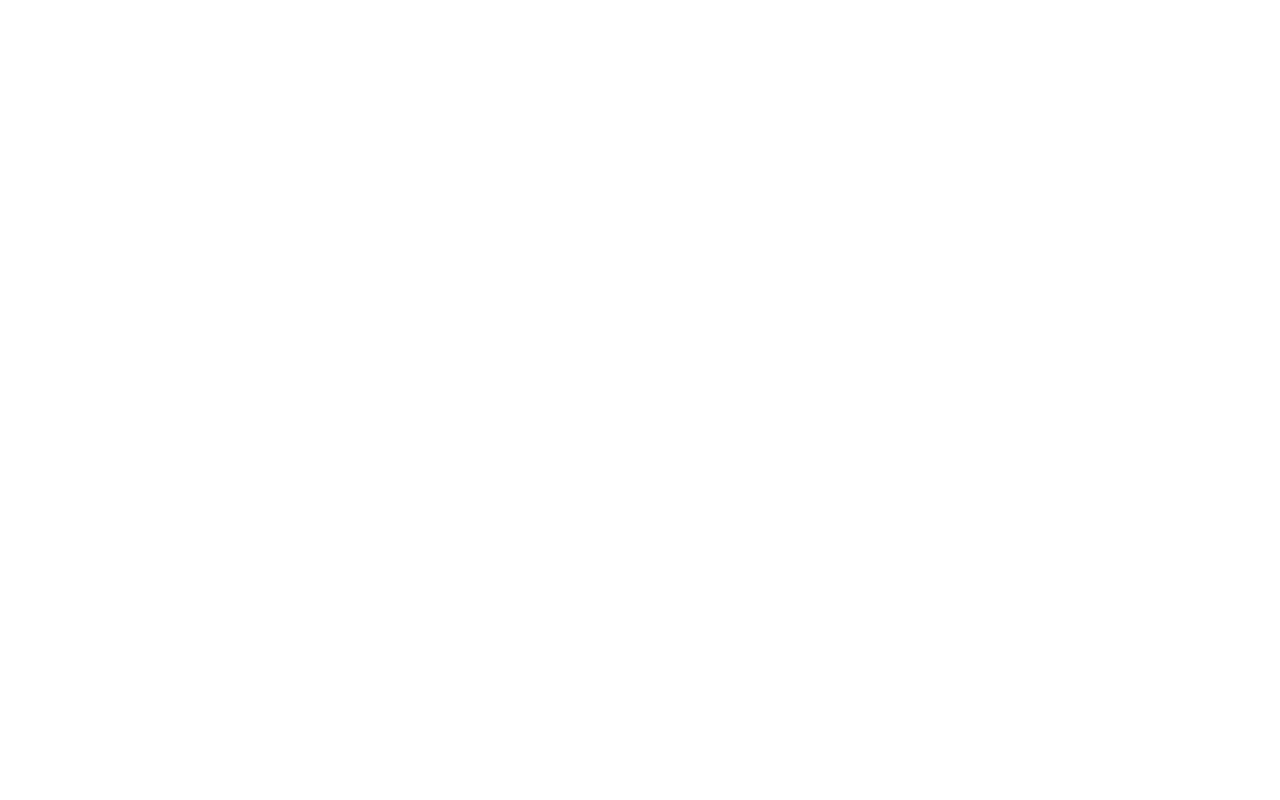
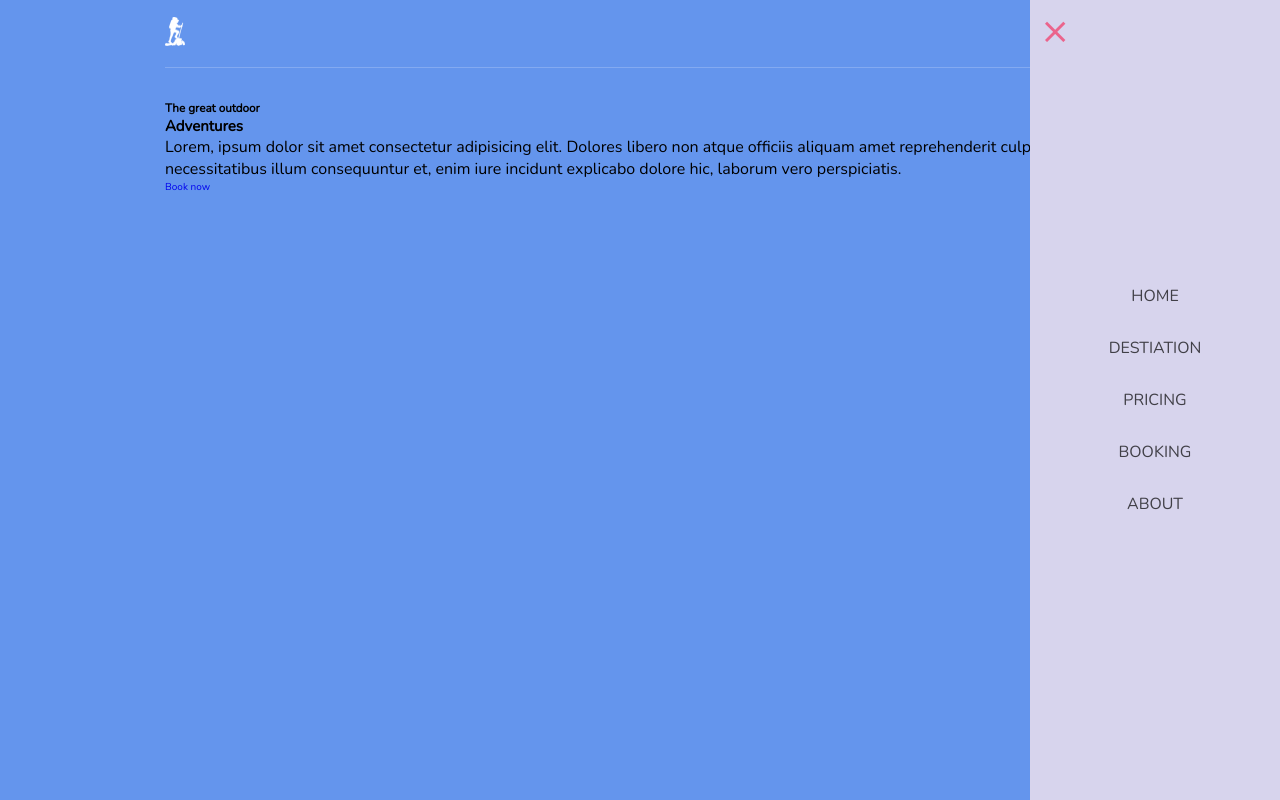
Before and after one commit to lilankaabey/outdoor-adventures, a plain HTML site: page tours/index.html in a window 1280 px wide. Drawn offline with nearby package versions, Linux system fonts and the light colour scheme; a web font is replaced by a local one.

Commit message:
add header n container section and do global styles and header styles

```diff
--- a/tours/index.html
+++ b/tours/index.html
@@ -15,6 +15,53 @@
     <link rel="stylesheet" href="styles.css">
 </head>
 <body>
+    <header>
+        <div class="container">
+            <nav>
+                <div class="nav-brand">
+                    <a href="index.html">
+                        <img src="images/logo.png" alt="Logo">
+                    </a>
+                </div>
+                <div class="menu-icons open">
+                    <i class="icon ion-md-menu"></i>
+                </div>
+                <ul class="nav-list">
+                    <div class="menu-icons close">
+                        <i class="icon ion-md-close"></i>
+                    </div>
+                    <li class="nav-item">
+                        <a href="#" class="nav-link">Home</a>
+                    </li>
+                    <li class="nav-item">
+                        <a href="#" class="nav-link">Destiation</a>
+                    </li>
+                    <li class="nav-item">
+                        <a href="#" class="nav-link">Pricing</a>
+                    </li>
+                    <li class="nav-item">
+                        <a href="#" class="nav-link">Booking</a>
+                    </li>
+                    <li class="nav-item">
+                        <a href="#" class="nav-link">About</a>
+                    </li>
+                </ul>
+            </nav>
+        </div>
+    </header>
+
+    <section class="hero">
+        <div class="container">
+            <div class="main-message">
+                <h3>The great outdoor</h3>
+                <h1>Adventures</h1>
+                <p>Lorem, ipsum dolor sit amet consectetur adipisicing elit. Dolores libero non atque officiis aliquam amet reprehenderit culpa necessitatibus illum consequuntur et, enim iure incidunt explicabo dolore hic, laborum vero perspiciatis.</p>
+                <div class="cta">
+                    <a href="#" class="btn">Book now</a>
+                </div>
+            </div>
+        </div>
+    </section>
 
     <script type="text/javascript" src="scripts.js"></script>
 </body>
--- a/tours/styles.css
+++ b/tours/styles.css
@@ -1 +1,111 @@
-/*Start*/
+/* Global styles */
+*,
+*::before,
+*::after{
+    margin: 0;
+    padding: 0;
+    box-sizing: inherit;
+}
+
+html {
+    font-family: 'Nunito', sans-serif;
+    font-size: 10px;
+    box-sizing: border-box;
+}
+
+a {
+    text-decoration: none;
+}
+
+ul {
+    list-style: none;
+}
+
+p {
+    font-size: 1.6rem;
+}
+
+img {
+    width: 100%;
+    max-width: 100%;
+    height: auto;
+}
+
+section {
+    padding: 5rem 0;
+}
+
+body {
+    background-color: cornflowerblue;
+}
+
+/* header */
+header {
+    width: 100%;
+    height: 5rem;
+    /* position: absolute;
+    top: 0;
+    left: 0;
+    z-index: 1; */
+}
+
+.container {
+    width: 100%;
+    max-width: 98rem;
+    margin: 0 auto;
+    padding: 0 1.5rem;
+}
+
+nav {
+    width: 100%;
+    display: flex;
+    align-items: center;
+    justify-content: space-between;
+    padding: 1rem 0;
+    border-bottom: 1px solid rgba(255, 255, 255, .2);
+}
+
+.nav-brand {
+    width: 2rem;
+}
+
+.menu-icons i {
+    font-size: 3.5rem;
+    color: #fafafa;
+    cursor: pointer
+}
+
+.close i {
+    color: #eb648c;
+}
+
+.nav-list {
+    width: 25rem;
+    height: 100vh;
+    background-color: #d7d4ed;
+    position: fixed;
+    top: 0;
+    right: 0;
+    display: flex;
+    flex-direction: column;
+    align-items: center;
+    justify-content: center;
+    z-index: 1500;
+    transition: all 650ms ease-in-out;
+}
+
+.close {
+    position: absolute;
+    top: 1rem;
+    left: 1.5rem;
+}
+
+.nav-item {
+    margin: 1.5rem 0;
+}
+
+.nav-link {
+    font-size: 1.6rem;
+    text-transform: uppercase;
+    color: rgba(0, 0, 0, .7);
+}
```
Also changed, not shown: 1 other file.
